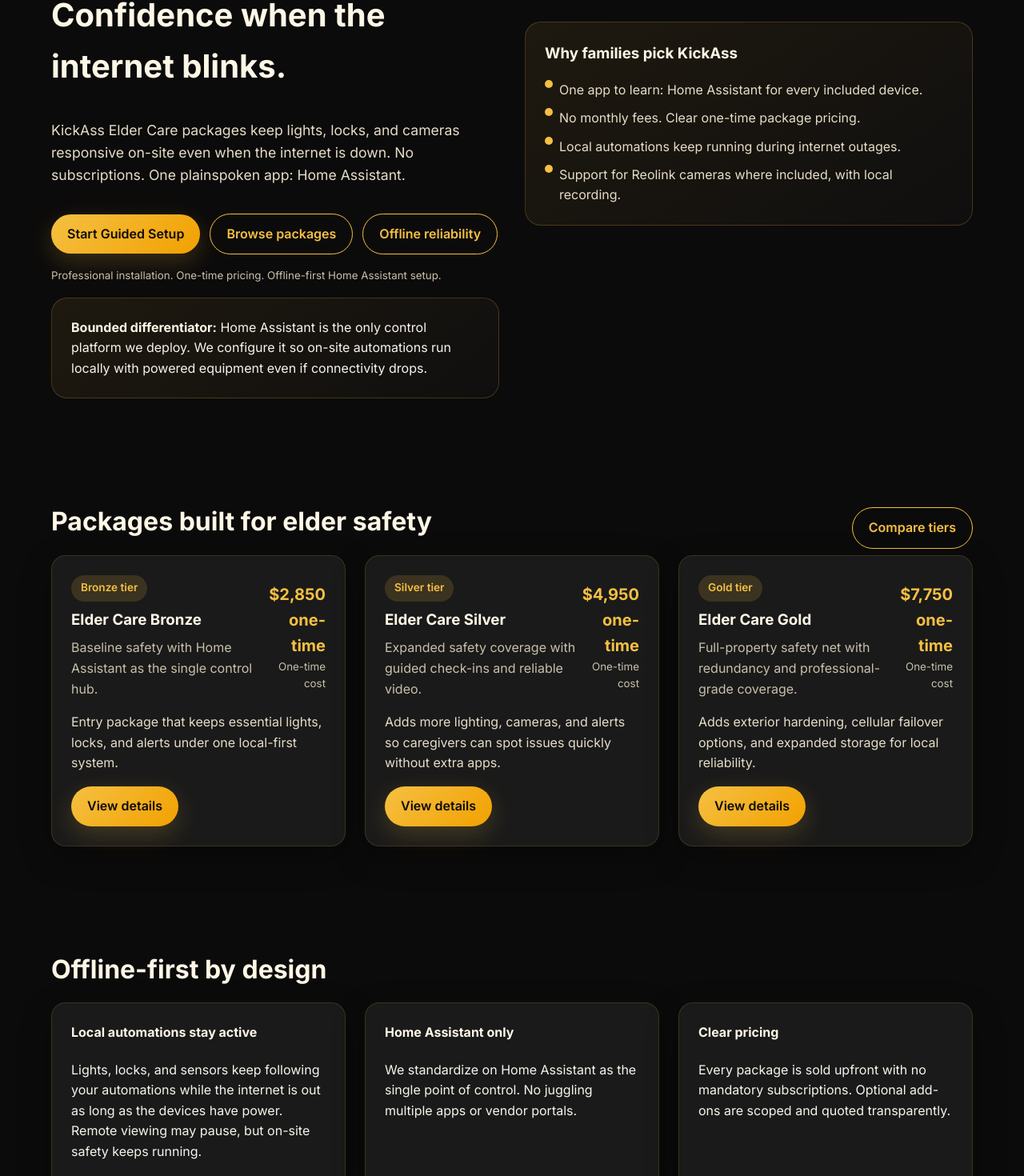
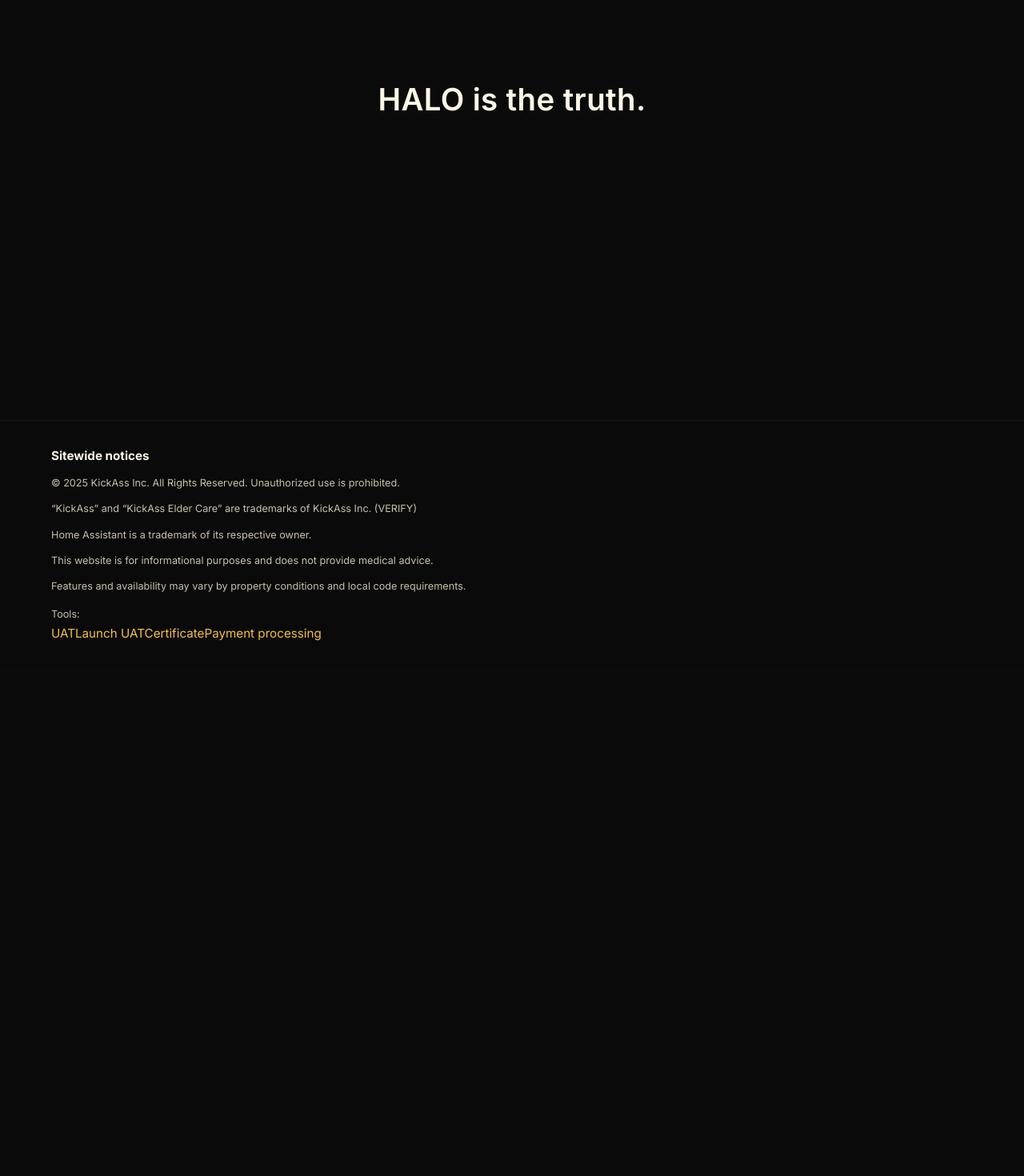
Before and after one commit to buffalonychris/KAECRetailWebsite, a React (Vite) app: page / in a window 1280 px wide. Shown: the part 361-1831 px from the top of the page at 80% size. After the commit the page ends 1197 px from the top, so only its background shows below. Built offline with nearby package versions, Linux system fonts and the light colour scheme.

Commit message:
Replace homepage with HALO awareness and hide retail links

```diff
--- a/src/components/Layout.tsx
+++ b/src/components/Layout.tsx
@@ -14,10 +14,11 @@
 };
 
 const learnLinks: NavItem[] = [
-  { path: '/health-homes', label: 'Health Homes' },
   { path: '/faq', label: 'FAQ Library' },
   { path: '/privacy', label: 'Privacy' },
   { path: '/terms', label: 'Terms' },
+  { path: '/contact', label: 'Contact' },
+  { path: '/reliability', label: 'Offline Reliability' },
 ];
 
 const haloLinks: NavItem[] = [
@@ -26,15 +27,8 @@
 ];
 
 const primaryLinks: (NavItem | DropdownItem)[] = [
-  { path: '/packages', label: 'Packages' },
   { label: 'HALO', items: haloLinks },
-  { path: '/recommend', label: 'How It Works' },
   { label: 'Learn', items: learnLinks },
-  { path: '/funding', label: 'Funding' },
-  { path: '/comparison', label: 'Compare' },
-  { path: '/faq', label: 'FAQ' },
-  { path: '/reliability', label: 'Offline Reliability' },
-  { path: '/contact', label: 'Contact' },
 ];
 
 const Layout = ({ children }: { children: React.ReactNode }) => {
@@ -53,20 +47,7 @@
     [flowRoutes, location.pathname],
   );
 
-  const isHealthHomes = location.pathname.startsWith('/health-homes');
-
-  const healthHomeLinks: NavItem[] = [
-    { path: '/health-homes', label: 'Overview' },
-    { path: '/health-homes/outcomes', label: 'Outcomes' },
-    { path: '/health-homes/funding', label: 'Funding' },
-    { path: '/health-homes/packages', label: 'Packages' },
-    { path: '/health-homes/pilot', label: 'Pilot' },
-    { path: '/health-homes/operations', label: 'Operations' },
-    { path: '/health-homes/packet', label: 'Packet' },
-    { path: '/health-homes/intake', label: 'Intake' },
-  ];
-
-  const navLinks = isHealthHomes ? healthHomeLinks : primaryLinks;
+  const navLinks = primaryLinks;
 
   const handleOverlayClick = (event: React.MouseEvent<HTMLDivElement>) => {
     if (event.target === event.currentTarget) {
@@ -190,22 +171,6 @@
                 return renderNavLink(link);
               })}
             </nav>
-            <div className="nav-cta">
-              <NavLink
-                to={isHealthHomes ? '/health-homes/intake' : '/quote'}
-                className="btn btn-primary"
-              >
-                {isHealthHomes ? 'Start Pilot Intake' : 'Get a Quote'}
-              </NavLink>
-              <NavLink to="/resume-verify" className="resume-link">
-                Resume / Verify
-              </NavLink>
-              {isHealthHomes && (
-                <NavLink to="/" className="resume-link">
-                  Back to Home
-                </NavLink>
-              )}
-            </div>
           </div>
         </div>
         {mobileOpen && (
@@ -216,20 +181,6 @@
             onClick={handleOverlayClick}
           >
             <div className="mobile-menu-inner">
-              <NavLink
-                to={isHealthHomes ? '/health-homes/intake' : '/quote'}
-                className="btn btn-primary mobile-quote"
-              >
-                {isHealthHomes ? 'Start Pilot Intake' : 'Get a Quote'}
-              </NavLink>
-              <NavLink to="/resume-verify" className="resume-link">
-                Resume / Verify
-              </NavLink>
-              {isHealthHomes && (
-                <NavLink to="/" className="resume-link">
-                  Back to Home
-                </NavLink>
-              )}
               <div className="mobile-links" role="menu">
                 {navLinks.map((link) => {
                   if ('items' in link) {
--- a/src/lib/seoPolicy.ts
+++ b/src/lib/seoPolicy.ts
@@ -8,16 +8,6 @@
 
 const CATEGORY_A_PATHS = new Set<string>([
   '/',
-  '/packages',
-  '/recommendation',
-  '/health-homes',
-  '/health-homes/outcomes',
-  '/health-homes/funding',
-  '/health-homes/packages',
-  '/health-homes/operations',
-  '/health-homes/pilot',
-  '/health-homes/packet',
-  '/health-homes/intake',
   '/halo-pushbutton',
   '/halo-package',
 ]);
--- a/src/pages/Home.tsx
+++ b/src/pages/Home.tsx
@@ -1,125 +1,71 @@
-import { useEffect } from 'react';
-import { Link } from 'react-router-dom';
-import { packages } from '../content/packages';
-import { markFlowStep } from '../lib/retailFlow';
+import { useEffect, useState } from 'react';
 
 const Home = () => {
+  const messages = [
+    'Do you have HALO yet?',
+    'HALO is the truth.',
+    'HALO restores privacy.',
+    'Technology designed to help you — not slow you down.',
+    'A real alternative to monthly subscriptions.',
+    'A one-time purchase. No monthly fees.',
+    'Less middle-layer. More direct.',
+    'Built for real homes.',
+    'On a mission to change the industry.',
+    'HALO looks out for you — not big corporations.',
+    'HALO is here to stay.',
+  ];
+
+  const [currentIndex, setCurrentIndex] = useState(0);
+  const [opacity, setOpacity] = useState(1);
+  const [reduceMotion, setReduceMotion] = useState(false);
+
   useEffect(() => {
-    markFlowStep('learn');
+    const mediaQuery = window.matchMedia('(prefers-reduced-motion: reduce)');
+    const handleChange = (event: MediaQueryListEvent) => {
+      setReduceMotion(event.matches);
+    };
+    setReduceMotion(mediaQuery.matches);
+    mediaQuery.addEventListener('change', handleChange);
+    return () => mediaQuery.removeEventListener('change', handleChange);
   }, []);
 
+  useEffect(() => {
+    if (reduceMotion) return;
+    const holdDuration = 2600;
+    const fadeDuration = 900;
+    const fadeOutTimeout = window.setTimeout(() => setOpacity(0), holdDuration);
+    const nextTimeout = window.setTimeout(() => {
+      setCurrentIndex((prev) => (prev + 1) % messages.length);
+      setOpacity(1);
+    }, holdDuration + fadeDuration);
+    return () => {
+      window.clearTimeout(fadeOutTimeout);
+      window.clearTimeout(nextTimeout);
+    };
+  }, [currentIndex, messages.length, reduceMotion]);
+
   return (
-    <div className="container">
-      <section className="hero">
-        <div style={{ display: 'grid', gap: '1rem' }}>
-          <span className="badge">Local-first elder care safety</span>
-          <h1 style={{ margin: 0, fontSize: '2.5rem', color: '#fff7e6' }}>
-            One Home Assistant hub. One-time pricing. Confidence when the internet blinks.
-          </h1>
-          <p style={{ color: '#e6ddc7', fontSize: '1.1rem' }}>
-            KickAss Elder Care packages keep lights, locks, and cameras responsive on-site even when
-            the internet is down. No subscriptions. One plainspoken app: Home Assistant.
-          </p>
-          <div style={{ display: 'flex', gap: '0.75rem', flexWrap: 'wrap', alignItems: 'center' }}>
-            <Link className="btn btn-primary" to="/recommendation?guided=1&start=1">
-              Start Guided Setup
-            </Link>
-            <Link className="btn btn-secondary" to="/packages">
-              Browse packages
-            </Link>
-            <Link className="btn btn-secondary" to="/reliability">
-              Offline reliability
-            </Link>
-          </div>
-          <small style={{ color: '#c8c0aa' }}>
-            Professional installation. One-time pricing. Offline-first Home Assistant setup.
-          </small>
-          <div className="hero-card" role="note">
-            <strong style={{ color: '#fff7e6' }}>Bounded differentiator:</strong>{' '}
-            Home Assistant is the only control platform we deploy. We configure it so on-site
-            automations run locally with powered equipment even if connectivity drops.
-          </div>
-        </div>
-        <div className="hero-card" aria-label="Key assurances">
-          <h3 style={{ marginTop: 0, color: '#fff7e6' }}>Why families pick KickAss</h3>
-          <ul className="list">
-            <li>
-              <span />
-              <span>One app to learn: Home Assistant for every included device.</span>
-            </li>
-            <li>
-              <span />
-              <span>No monthly fees. Clear one-time package pricing.</span>
-            </li>
-            <li>
-              <span />
-              <span>Local automations keep running during internet outages.</span>
-            </li>
-            <li>
-              <span />
-              <span>Support for Reolink cameras where included, with local recording.</span>
-            </li>
-          </ul>
-        </div>
-      </section>
-
-      <section className="section" aria-labelledby="packages-heading">
-        <div style={{ display: 'flex', justifyContent: 'space-between', alignItems: 'center' }}>
-          <h2 id="packages-heading">Packages built for elder safety</h2>
-          <Link to="/comparison" className="btn btn-secondary">
-            Compare tiers
-          </Link>
-        </div>
-        <div className="card-grid">
-          {packages.map((pkg) => (
-            <div key={pkg.id} className="card">
-              <div style={{ display: 'flex', justifyContent: 'space-between', alignItems: 'center' }}>
-                <div>
-                  <span className="badge">{pkg.badge ?? 'Package'}</span>
-                  <h3 style={{ margin: '0.5rem 0', color: '#fff7e6' }}>{pkg.name}</h3>
-                  <p style={{ margin: 0, color: '#c8c0aa' }}>{pkg.tagline}</p>
-                </div>
-                <div style={{ textAlign: 'right' }}>
-                  <strong style={{ color: 'var(--kaec-gold)', fontSize: '1.25rem' }}>{pkg.price}</strong>
-                  <small style={{ display: 'block', color: 'var(--kaec-muted)' }}>One-time cost</small>
-                </div>
-              </div>
-              <p style={{ color: '#e6ddc7' }}>{pkg.oneLiner}</p>
-              <Link className="btn btn-primary" to={`/packages/${pkg.id}`} aria-label={`View ${pkg.name}`}>
-                View details
-              </Link>
-            </div>
-          ))}
-        </div>
-      </section>
-
-      <section className="section" aria-labelledby="local-heading">
-        <h2 id="local-heading">Offline-first by design</h2>
-        <div className="card-grid">
-          <div className="card">
-            <h4 style={{ marginTop: 0, color: '#fff7e6' }}>Local automations stay active</h4>
-            <p>
-              Lights, locks, and sensors keep following your automations while the internet is out as
-              long as the devices have power. Remote viewing may pause, but on-site safety keeps
-              running.
-            </p>
-          </div>
-          <div className="card">
-            <h4 style={{ marginTop: 0, color: '#fff7e6' }}>Home Assistant only</h4>
-            <p>
-              We standardize on Home Assistant as the single point of control. No juggling multiple
-              apps or vendor portals.
-            </p>
-          </div>
-          <div className="card">
-            <h4 style={{ marginTop: 0, color: '#fff7e6' }}>Clear pricing</h4>
-            <p>
-              Every package is sold upfront with no mandatory subscriptions. Optional add-ons are
-              scoped and quoted transparently.
-            </p>
-          </div>
-        </div>
-      </section>
+    <div
+      style={{
+        minHeight: '100vh',
+        display: 'grid',
+        placeItems: 'center',
+        textAlign: 'center',
+        padding: '0 1.5rem',
+      }}
+    >
+      <div
+        style={{
+          fontSize: 'clamp(1.6rem, 3vw, 2.75rem)',
+          fontWeight: 600,
+          color: '#fff7e6',
+          letterSpacing: '0.01em',
+          opacity: reduceMotion ? 1 : opacity,
+          transition: reduceMotion ? 'none' : 'opacity 900ms ease-in-out',
+        }}
+      >
+        {reduceMotion ? messages[0] : messages[currentIndex]}
+      </div>
     </div>
   );
 };
```
Also changed, not shown: 1 other file (tests, documents, lock files or other folders).
